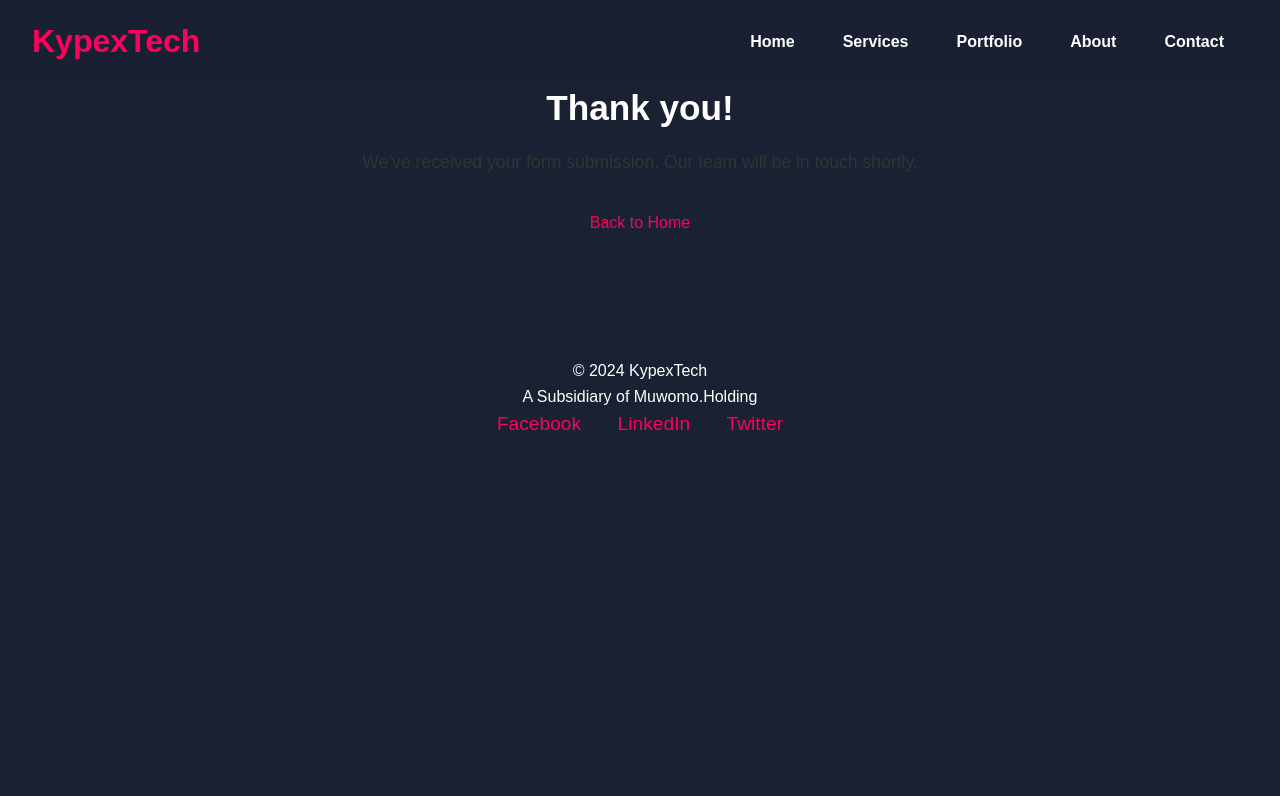
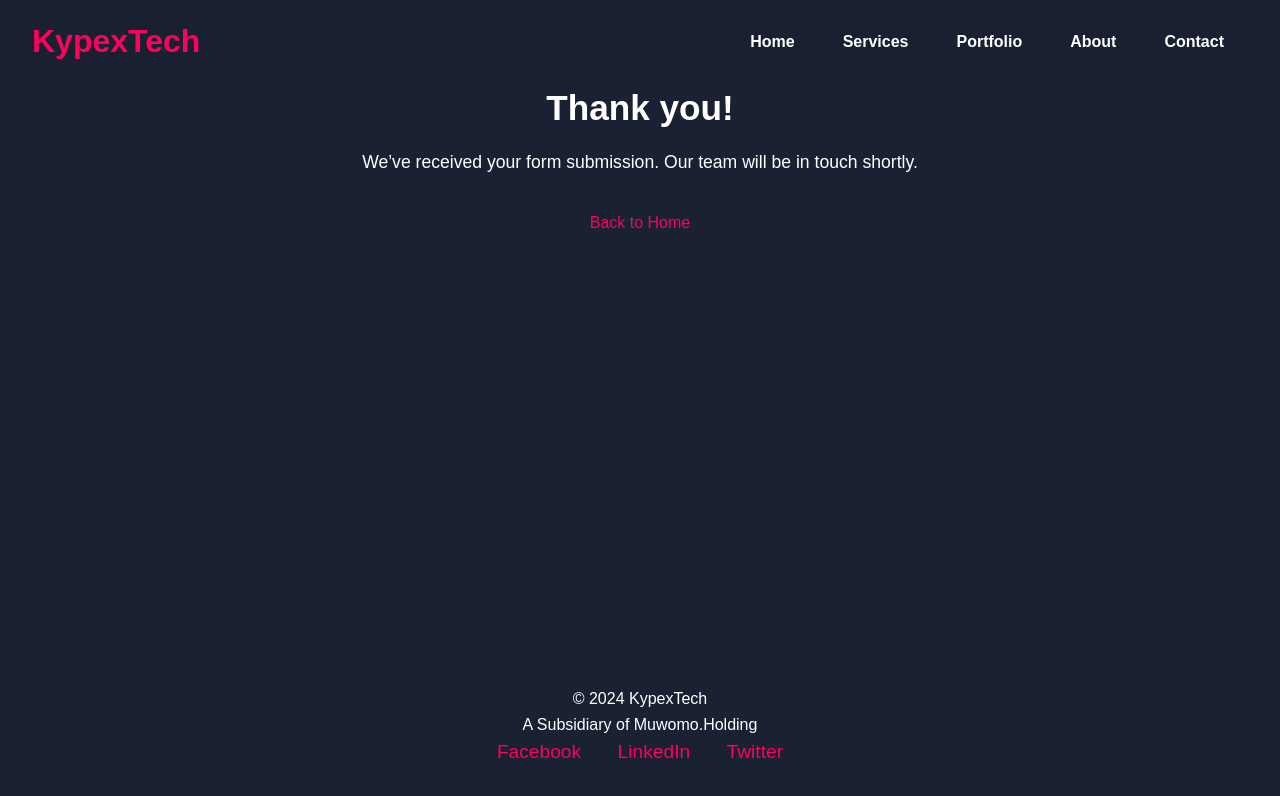
Before and after one commit to muwomotapiwa/KypexTechSolutions, a plain HTML site: page thank-you.html in a window 1280 px wide. Drawn offline with Linux system fonts and the light colour scheme.

Commit message:
fsfsfdds

```diff
--- a/css/thank-you.css
+++ b/css/thank-you.css
@@ -1,4 +1,15 @@
 /* Page-specific styles for Thank You page */
+
+/* Ensure footer sticks to the bottom */
+.thankyou-page {
+  min-height: 100vh;
+  display: flex;
+  flex-direction: column;
+}
+.thankyou-page footer {
+  margin-top: auto;
+}
+
 .thankyou {
   padding: 80px 20px;
   max-width: 900px;
@@ -13,8 +24,12 @@
 
 .thankyou p {
   font-size: 1.1rem;
-  color: #333;
   margin-bottom: 24px;
+}
+
+/* Make the submission confirmation message white */
+#thankMessage {
+  color: #fff;
 }
 
 .thankyou .cta-button {
--- a/thank-you.html
+++ b/thank-you.html
@@ -7,7 +7,7 @@
     <link rel="stylesheet" href="css/style.css"> <!-- Shared CSS -->
     <link rel="stylesheet" href="css/thank-you.css"> <!-- Page-Specific CSS -->
 </head>
-<body>
+<body class="thankyou-page">
     <!-- Header -->
     <header>
         <div class="logo">KypexTech</div>
```
